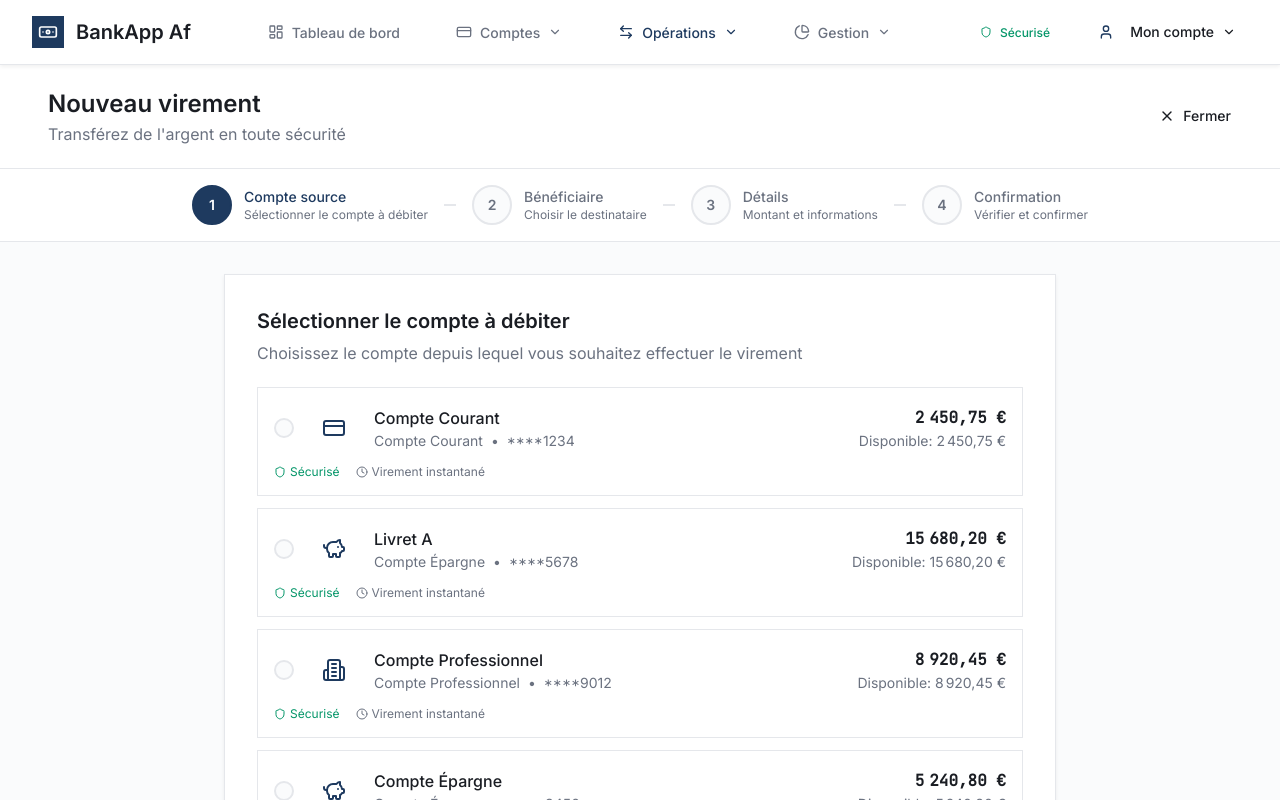
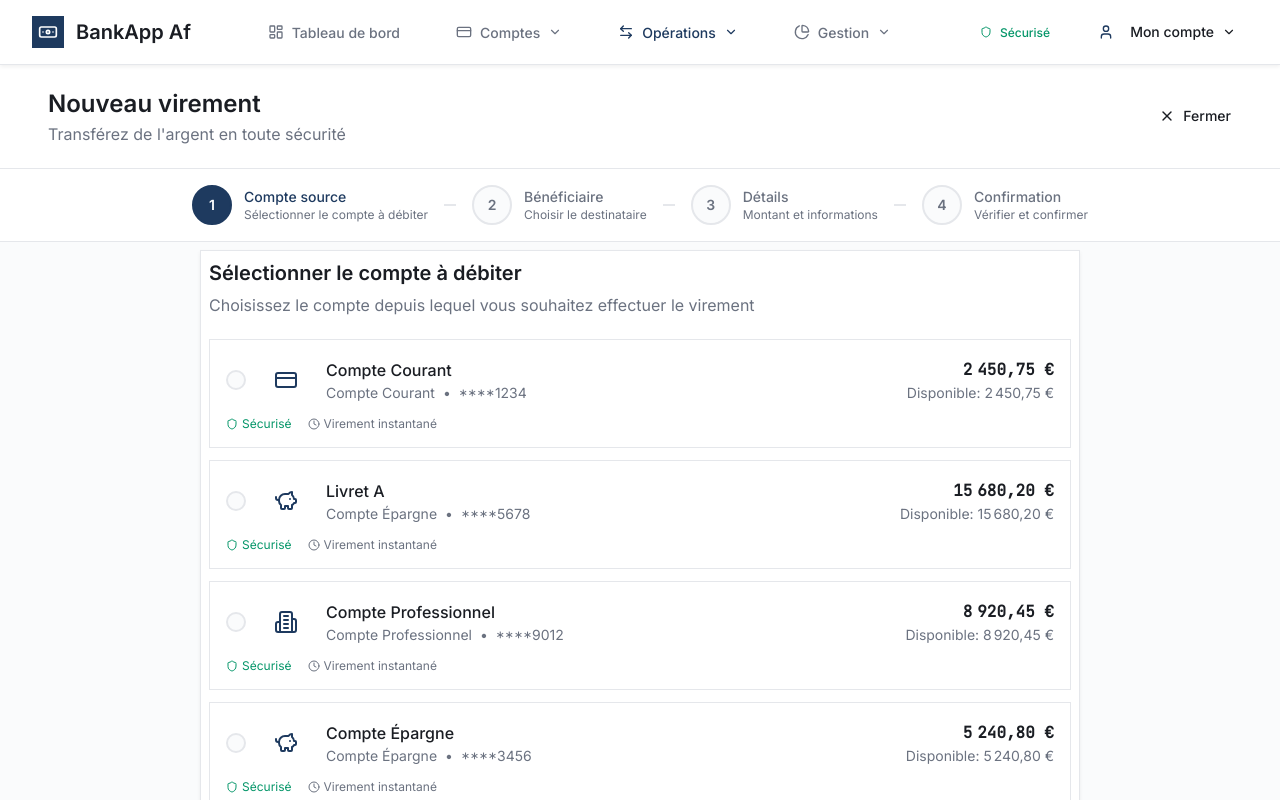
Before and after one commit to BEREKOUTOU/BankApp, a React (Vite) app: page /BankApp/transfer-money in a window 1280 px wide. Shown: the top 800 px of the page. Built offline with nearby package versions, Linux system fonts and the light colour scheme; sample sign-in values are in the browser's storage.

Commit message:
`Refactor transfer money page layout: adjust max-width, padding, and margin values`

```diff
--- a/src/pages/transfer-money/index.jsx
+++ b/src/pages/transfer-money/index.jsx
@@ -186,9 +186,9 @@ const TransferMoney = () => {
         )}
 
         {/* Main Content */}
-        <div className="max-w-4xl mx-auto px-4 lg:px-8 py-8">
+        <div className="max-w-4xl mx-auto px-2 lg:px-2 py-2">
           <div className="bg-card border border-border rounded-lg shadow-elevation-1">
-            <div className="p-6 lg:p-8">{renderStepContent()}</div>
+            <div className="p-2 lg:p-2">{renderStepContent()}</div>
           </div>
         </div>
 
```
